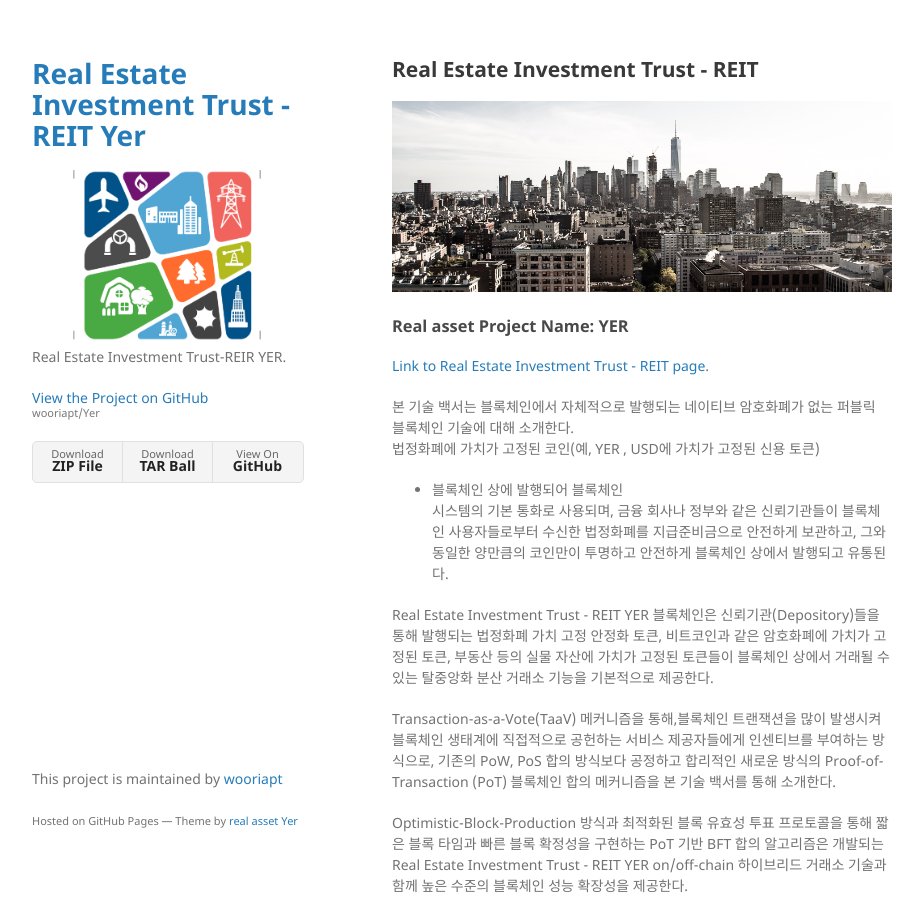
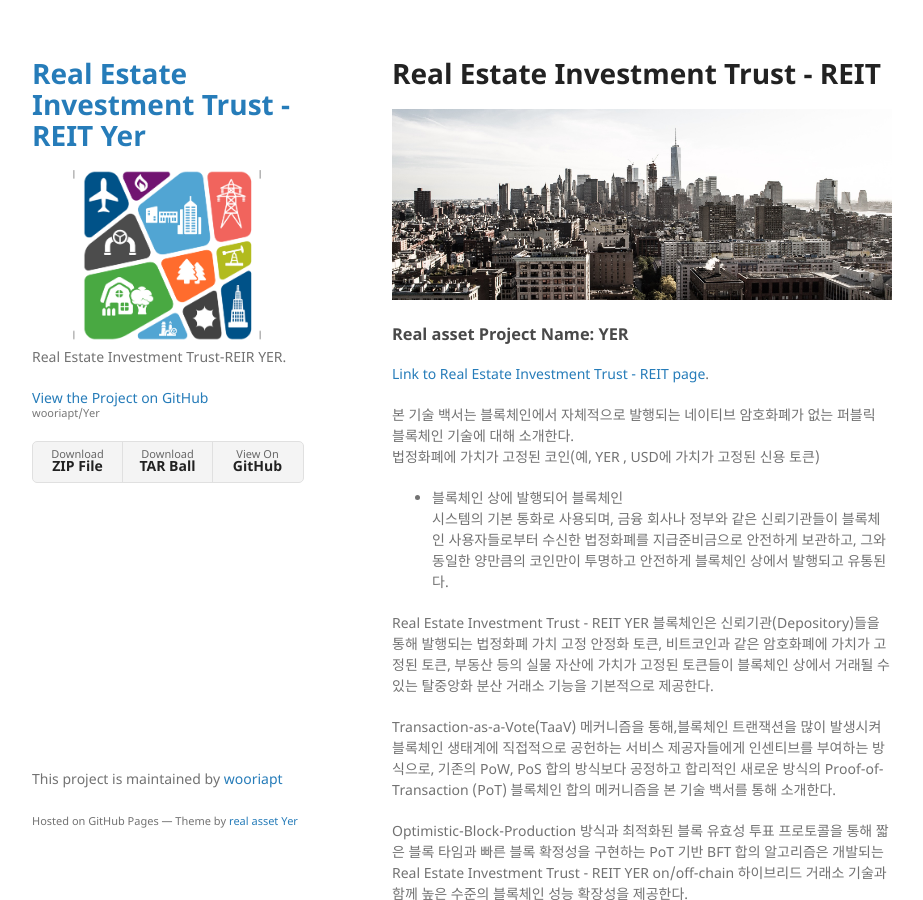
Before and after one commit to wooriapt/Yer, a Jekyll site: the page built from index.md, in a window 1280 px wide and 900 px high. Shown: the whole window, without its empty margins (178-1101 px from the left). Built offline with Jekyll 4.4.1, drawn with Linux system fonts in a browser that asks for light colours; our own code applies the rules of GitHub Pages for plain Markdown files.

```diff
--- a/index.md
+++ b/index.md
@@ -2,7 +2,7 @@
 layout: default
 ---
 
-## Real Estate Investment Trust - REIT
+# Real Estate Investment Trust - REIT
 ![_config.yml]({{ site.baseurl }}/assets/img/ki9EwJDZQYGHsdJpb.jpg)
 ### Real asset Project Name: YER
 
```
